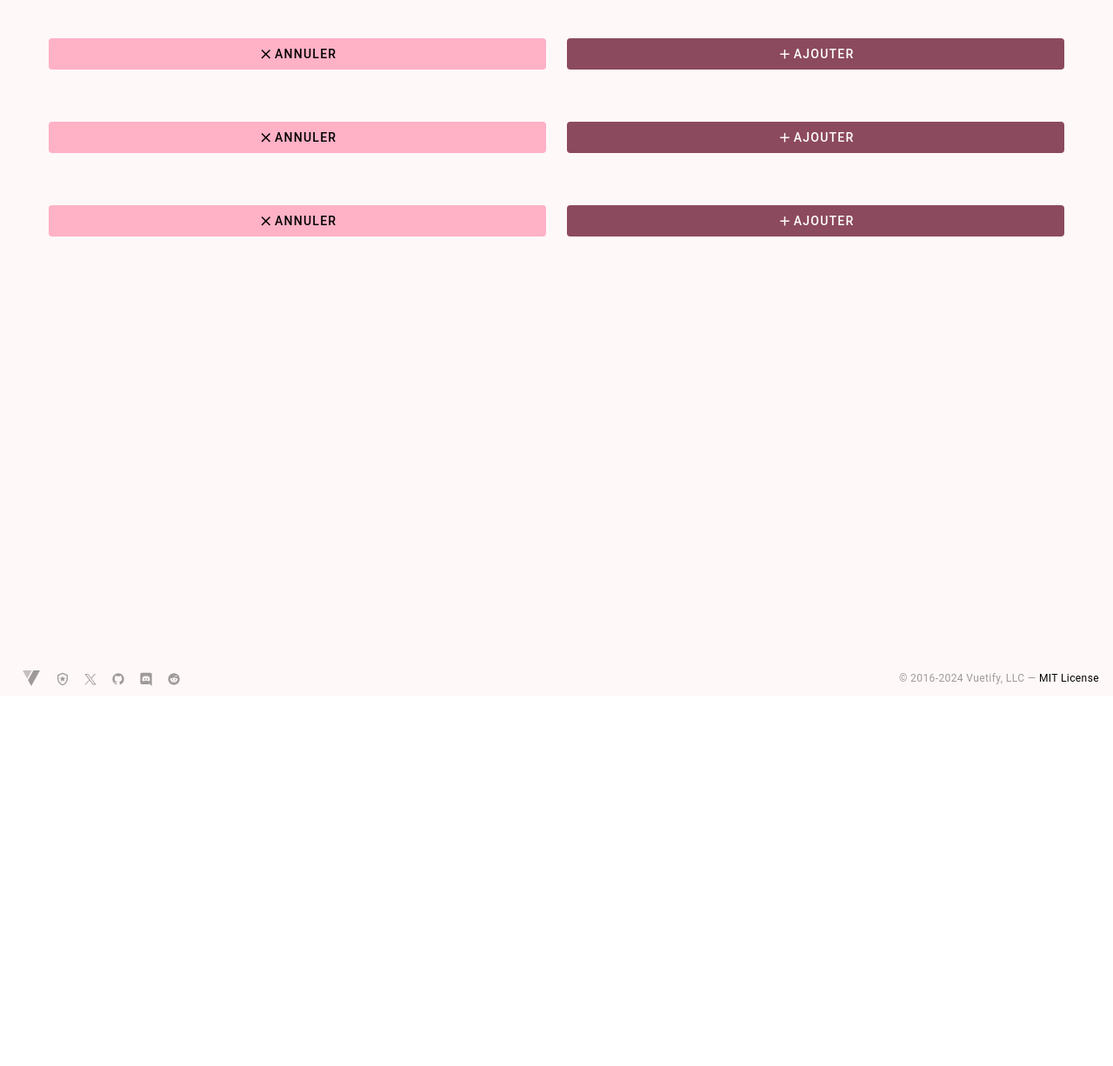
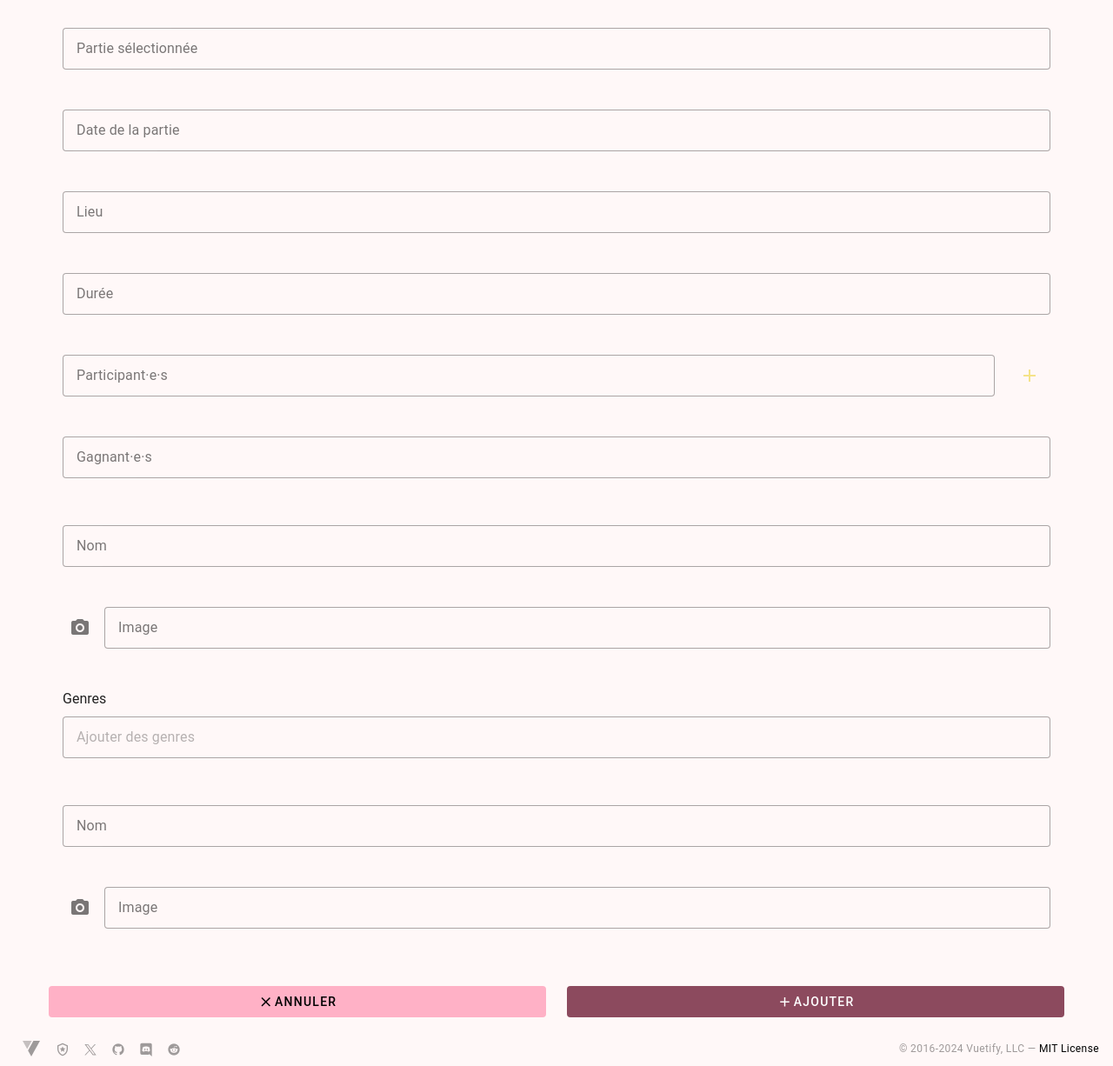
Before and after one commit to LucyJuza/4ged, a Vue app in the folder frontend/: page / in a window 1280 px wide. Shown: the whole page at 87% size. Before the commit the page ends 800 px from the top, so only its background shows below. Built offline with nearby package versions, Linux system fonts and the light colour scheme.

Commit message:
[feat] add slot

```diff
--- a/frontend/src/components/Forms/Form.vue
+++ b/frontend/src/components/Forms/Form.vue
@@ -1,11 +1,10 @@
 <template>
   <v-container>
     <v-form @submit.prevent="submitForm">
-      <component
-        :is="currentFormComponent"
-        v-model="formData"
-        @update:modelValue="updateFormData"
-      />
+      <slot
+        :form-data="formData"
+        @update:form-data="updateFormData"
+      ></slot>
 
       <v-row class="mt-4">
         <v-col cols="6">
@@ -15,11 +14,11 @@
             variant="flat"
             @click="$emit('cancel')"
           >
-          <v-icon icon="mdi-close"></v-icon>
-
+            <v-icon icon="mdi-close"></v-icon>
             Annuler
           </v-btn>
         </v-col>
+
         <v-col cols="6">
           <v-btn
             block
@@ -27,8 +26,7 @@
             type="submit"
             variant="flat"
           >
-          <v-icon icon="mdi-plus"></v-icon>
-
+            <v-icon icon="mdi-plus"></v-icon>
             Ajouter
           </v-btn>
         </v-col>
@@ -38,32 +36,11 @@
 </template>
 
 <script setup>
-import { ref, computed, defineAsyncComponent } from 'vue'
+import { ref } from 'vue'
 
-const FormAddGame = defineAsyncComponent(() => import('./FormAddGame.vue'))
-const FormAddPlay = defineAsyncComponent(() => import('./FormAddPlay.vue'))
-const FormAddPlayer = defineAsyncComponent(() => import('./FormAddPlayer.vue'))
-
-const props = defineProps({
-  formType: {
-    type: String,
-    required: true,
-    validator: (value) => ['game', 'play', 'player'].includes(value)
-  }
-})
-
-const emit = defineEmits(['submit', 'cancel'])
+defineEmits(['submit', 'cancel'])
 
 const formData = ref({})
-
-const currentFormComponent = computed(() => {
-  const forms = {
-    game: FormAddGame,
-    play: FormAddPlay,
-    player: FormAddPlayer
-  }
-  return forms[props.formType]
-})
 
 const updateFormData = (newData) => {
   formData.value = newData
--- a/frontend/src/pages/index.vue
+++ b/frontend/src/pages/index.vue
@@ -1,23 +1,33 @@
 <template>
-  <Form
-  form-type="game"
-  @submit="handleSubmit"
-  @cancel="handleCancel"
-  />
-
-  <Form
-    form-type="play"
-    @submit="handleSubmit"
-    @cancel="handleCancel"
-  />
-
-  <Form
-    form-type="player"
-    @submit="handleSubmit"
-    @cancel="handleCancel"
-  />
+  <BaseForm @submit="handleSubmit" @cancel="handleCancel">
+    <template #default="{ formData, 'update:form-data': updateFormData }">
+      <FormAddPlay
+        :model-value="formData"
+        @update:model-value="updateFormData"
+      />
+      <FormAddGame
+        :model-value="formData"
+        @update:model-value="updateFormData"
+      />
+      <FormAddPlayer
+        :model-value="formData"
+        @update:model-value="updateFormData"
+      />
+    </template>
+  </BaseForm>
 </template>
 
 <script setup>
-  //
+import BaseForm from '../components/Forms/Form.vue'
+import FormAddPlay from '../components/Forms/FormAddPlay.vue'
+import FormAddGame from '../components/Forms/FormAddGame.vue'
+import FormAddPlayer from '../components/Forms/FormAddPlayer.vue'
+
+const handleSubmit = (formData) => {
+  console.log('Form submitted:', formData)
+}
+
+const handleCancel = () => {
+  console.log('Form cancelled')
+}
 </script>
```
